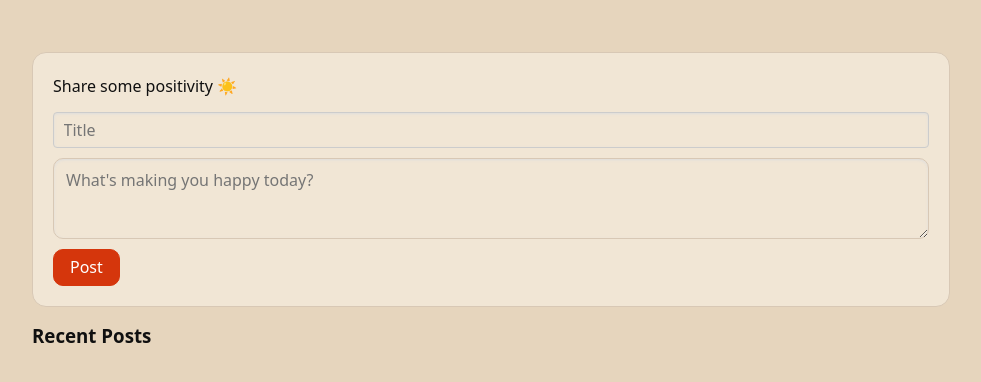
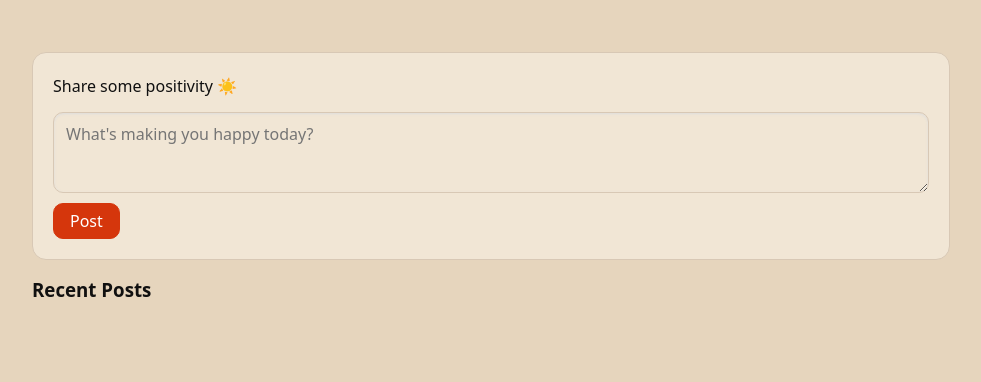
Before and after one commit to CSCI-5117-F26/developing-the-interactive-web-project-1-group-9, a Flask app: template src/developing_the_interactive_web_project_1_group_9/templates/feeds.html in a window 1280 px wide. Shown: the part 76-458 px from the top of the page, without its empty margins (149-1130 px from the left). Run offline with Flask 3, Linux system fonts and the light colour scheme; the template is opened without the code that fills it, so the values that code supplies are empty; some libraries are stand-ins or nearby versions.

Commit message:
implemented edit and delete post feature

```diff
--- a/src/developing_the_interactive_web_project_1_group_9/server.py
+++ b/src/developing_the_interactive_web_project_1_group_9/server.py
@@ -172,6 +172,7 @@ async def update_profile():
 
     return redirect("/profile")
 
+
 # trying with just jpeg for now for simplicity
 @app.route("/pfp/<int:userid>")
 def pfp(userid):
@@ -222,24 +223,44 @@ async def update_post(post_id):
         abort(403)
 
     # Get form data
-    title = request.form.get("title", "").strip()
-    content = request.form.get("post", "").strip()
-
-    if not title or not content:
-        flash("Title and post content are required.")
-        return redirect(url_for("feeds"))
+    post = request.form.get("post", "").strip()
 
     # Moderate updated content
-    approved_title = moderate_post(title)
-    approved_content = moderate_post(content)
+    approved_post = moderate_post(post)
 
-    if approved_title is True and approved_content is True:
-        edit_post(post_id, title, content)
+    if approved_post is True:
+        edit_post(post_id, post)
         flash("Post updated successfully!")
     else:
         flash("Your changes could not be approved.")
 
-    return redirect(url_for("feeds"))
+    return redirect("/profile")
+
+@app.route("/post/<int:post_id>/delete", methods=["POST"])
+async def delete_post(post_id):
+    auth0 = init_auth0()
+    store_options = {"request": request}
+    user = await auth0.get_user(store_options)
+
+    if not user:
+        return redirect(url_for("login"))
+
+    user_id = get_user_by_auth0(user["sub"])
+
+    # Get the specific post
+    existing_post = get_post(post_id)
+
+    if not existing_post:
+        abort(404)
+
+    # Verify post ownership
+    if existing_post["user_id"] != user_id:
+        abort(403)
+
+    delete_post_db(user_id, post_id)
+    flash("Post deleted successfully!.")
+    return redirect("/profile")
+
 
 @app.route("/post", methods=['POST'])
 async def submit_post():
@@ -253,21 +274,21 @@ async def submit_post():
     user_id = get_user_by_auth0(user["sub"])
 
     # get form data
-    title = request.form.get("title")
+    # title = request.form.get("title")
     post = request.form.get("post")
 
-    if not title or not post:
-        flash("Title and post content are required.")
+    if not post:
+        flash("Content is required to make a post.")
         return redirect(url_for("feeds"))
 
     # moderate both title and content
-    approved_title = moderate_post(title)
+    # approved_title = moderate_post(title)
     approved_post = moderate_post(post)
 
-    if approved_title is True and approved_post is True:
-        create_post(user_id, title, post)
+    if approved_post is True:
+        create_post(user_id, post)
         flash("Post created successfully!")
-    elif approved_title is False and approved_post is False:
+    elif approved_post is False:
         flash("Your post was rejected!")
     else:
         flash("Your post was not successful")
--- a/src/developing_the_interactive_web_project_1_group_9/static/style.css
+++ b/src/developing_the_interactive_web_project_1_group_9/static/style.css
@@ -273,6 +273,16 @@ a {
     color: var(--text);
 }
 
+.profile textarea, input {
+    width: 100%;
+    padding: 12px;
+    margin: 10px 0;
+    background: var(--surface);
+    border: 1px solid var(--border);
+    border-radius: 10px;
+    resize: vertical;
+}
+
 /* Profile banner */
 .banner {
     height: 250px;
--- a/src/developing_the_interactive_web_project_1_group_9/templates/feeds.html
+++ b/src/developing_the_interactive_web_project_1_group_9/templates/feeds.html
@@ -29,9 +29,7 @@
                 <label for="post">Share some positivity ☀️</label>
                 <p></p>
 
-                <input type="text" id="title" name="title" placeholder="Title">
-
-                <textarea id="post" name="post" rows="3" placeholder="What's making you happy today?"></textarea>
+                <textarea id="post" name="post" rows="3" placeholder="What's making you happy today?" required></textarea>
 
                 <button type="submit" class="btn btn-primary">
                     Post
```
Also changed, not shown: src/developing_the_interactive_web_project_1_group_9/database.py (+17 -11 lines), src/developing_the_interactive_web_project_1_group_9/templates/profile.html (+23 -10 lines).
